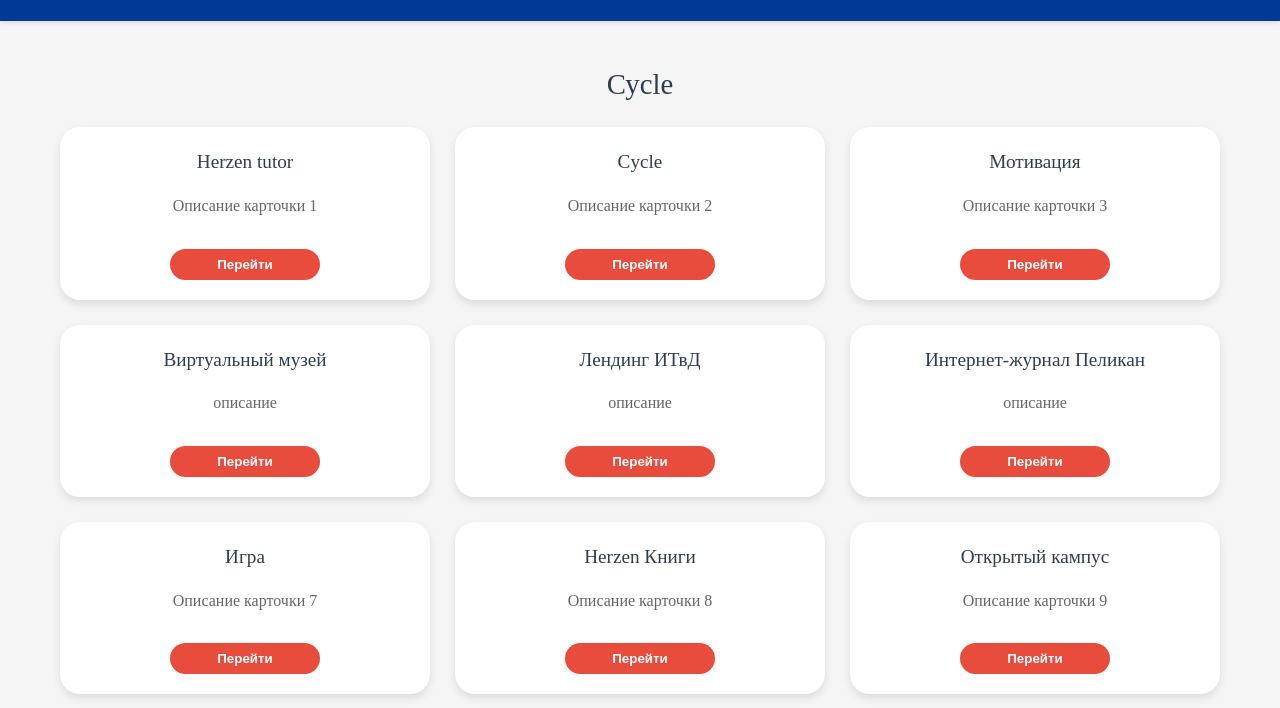
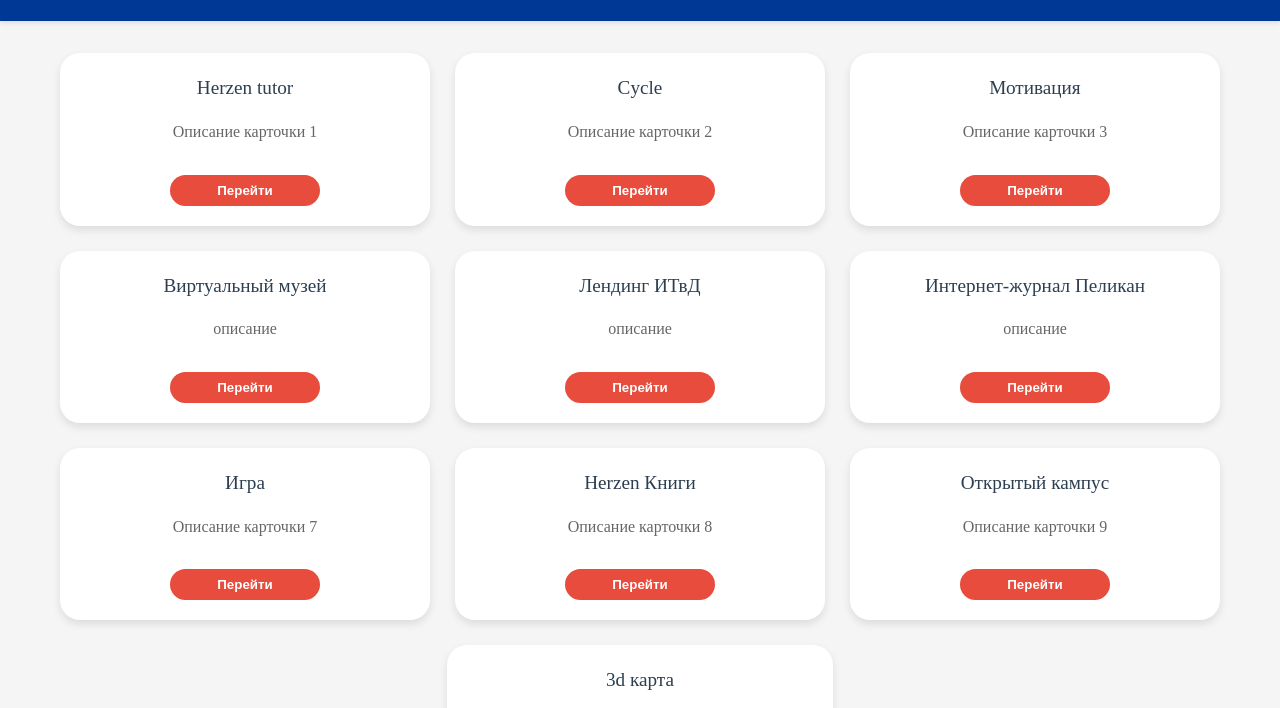
Before and after one commit to HerzenStudents-ITxD/HerzenStudents-ITxD.github.io, a plain HTML site: page index.html in a window 1280 px wide. Shown: the part 70-778 px from the top of the page. Drawn offline with Linux system fonts and the light colour scheme.

Commit message:
убрала

```diff
--- a/index.html
+++ b/index.html
@@ -15,7 +15,6 @@
     </header>
 
     <div class="container">
-        <h2 class="section-title">Суcle</h2>
         <div class="cards-container">
             <!-- Ряд 1 -->
             <div class="card-wrapper" onclick="openModal('Карточка 1')">
```
